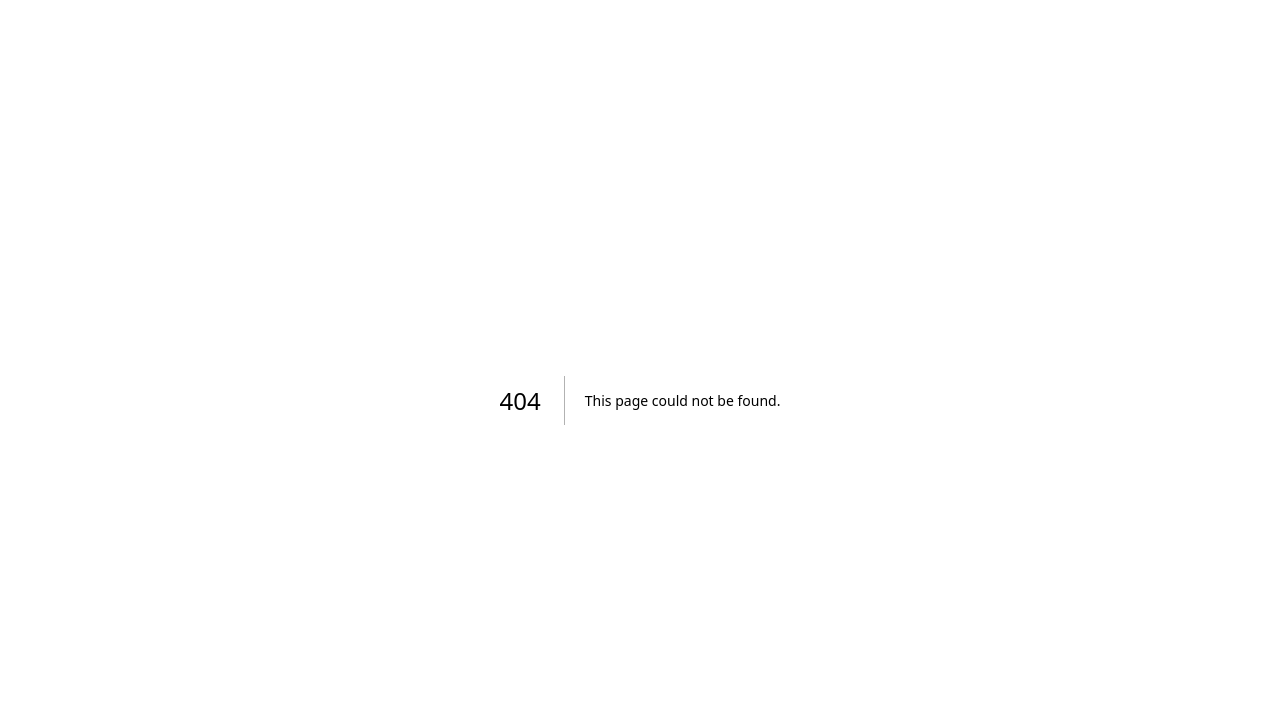
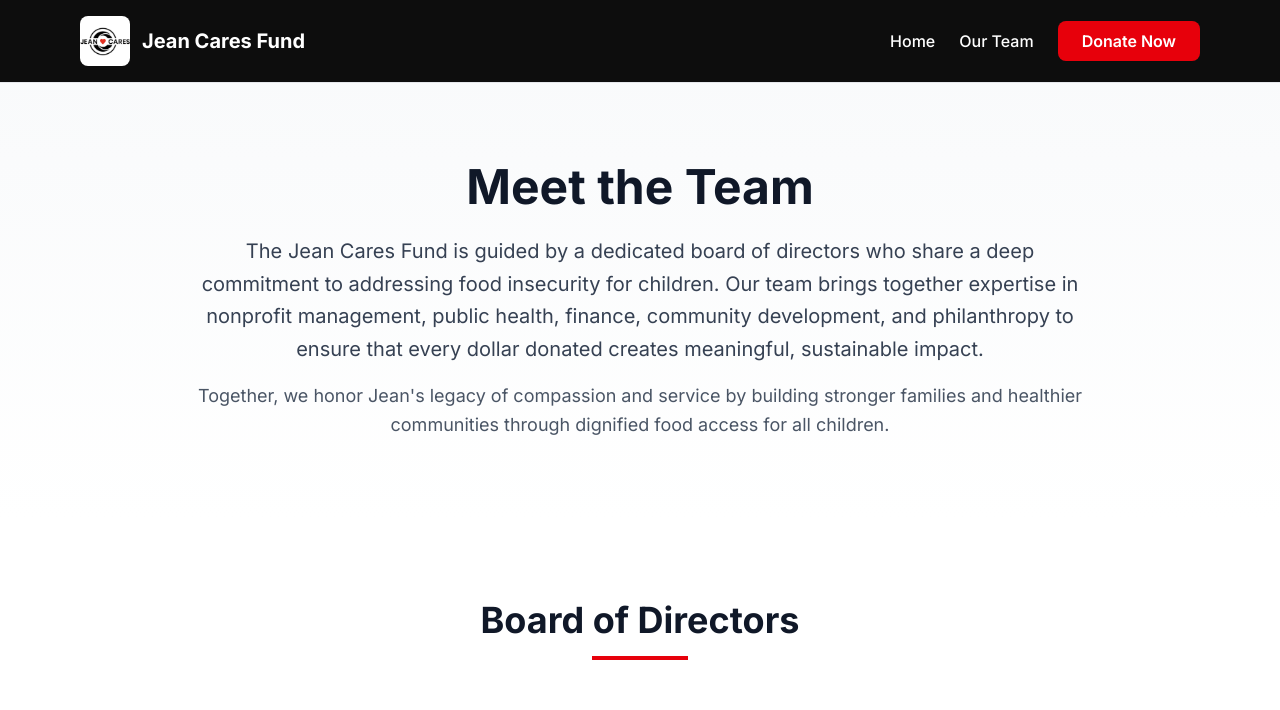
Before and after one commit to gdsakelaris/jeancf-website, a Next.js app: page /team in a window 1280 px wide. Before the commit this address had no page. Shown: the top 710 px of the page. Built offline with nearby package versions, Linux system fonts and the light colour scheme.

Commit message:
Add directors template

```diff
--- /dev/null
+++ b/app/team/page.tsx
@@ -0,0 +1,111 @@
+import { Metadata } from 'next';
+import Navbar from '@/components/Navbar';
+import Footer from '@/components/Footer';
+import TeamMember from '@/components/TeamMember';
+
+export const metadata: Metadata = {
+  title: 'Our Team | Jean Cares Fund',
+  description: 'Meet the dedicated board of directors behind the Jean Cares Fund, working to address food insecurity for children.',
+};
+
+const teamMembers = [
+  {
+    name: 'Lee Lampley',
+    title: 'President',
+    image: '/team/lee-lampley.jpg',
+    bio: `Lee Lampley serves as President of the Jean Cares Fund, bringing extensive leadership experience and a deep commitment to addressing food insecurity for children. Their strategic vision and dedication to community service help guide the organization's mission to honor Jean's legacy of compassion and care.
+
+Lee is passionate about building sustainable programs that provide dignified food access to families in need and ensuring that every child has the nutrition they need to thrive.`,
+  },
+  {
+    name: 'Madan Rajavel',
+    title: 'Vice President',
+    image: '/team/madan-rajavel.jpg',
+    bio: `Madan Rajavel serves as Vice President of the Jean Cares Fund, providing strategic leadership and operational guidance to support the organization's mission. With a strong commitment to social impact and community development, Madan helps ensure that the fund's programs effectively serve children facing food insecurity.
+
+Madan's expertise and collaborative approach are instrumental in advancing the Jean Cares Fund's vision of a world where no child goes hungry.`,
+  },
+  {
+    name: 'Erin Hardnett',
+    title: 'Secretary',
+    image: '/team/erin-hardnett.jpg',
+    bio: `Erin Hardnett serves as Secretary of the Jean Cares Fund, ensuring effective governance and organizational management. With strong attention to detail and commitment to transparency, Erin helps maintain the integrity and accountability of the organization's operations.
+
+Erin is dedicated to supporting the fund's mission of addressing childhood hunger through compassionate giving and community partnership.`,
+  },
+  {
+    name: 'Jay Carter',
+    title: 'Treasurer',
+    image: '/team/jay-carter.jpg',
+    bio: `Jay Carter serves as Treasurer of the Jean Cares Fund, overseeing financial management and ensuring responsible stewardship of donor contributions. With expertise in nonprofit finance, Jay helps ensure that every dollar donated is used effectively to serve children in need.
+
+Jay's commitment to financial transparency and accountability supports the fund's goal of building sustainable, impactful programs that address food insecurity.`,
+  },
+];
+
+export default function TeamPage() {
+  return (
+    <div className="min-h-screen flex flex-col">
+      <Navbar showDonateButton={true} />
+
+      <main className="flex-grow">
+        {/* Header Section */}
+        <section className="bg-gradient-to-b from-gray-50 to-white py-20 px-4">
+          <div className="max-w-7xl mx-auto">
+            <h1 className="text-4xl md:text-5xl font-bold text-gray-900 mb-6 text-center">
+              Meet the Team
+            </h1>
+            <p className="text-xl text-gray-700 max-w-4xl mx-auto text-center leading-relaxed">
+              The Jean Cares Fund is guided by a dedicated board of directors who share a deep commitment to addressing food insecurity for children. Our team brings together expertise in nonprofit management, public health, finance, community development, and philanthropy to ensure that every dollar donated creates meaningful, sustainable impact.
+            </p>
+            <p className="text-lg text-gray-600 max-w-4xl mx-auto text-center mt-4 leading-relaxed">
+              Together, we honor Jean's legacy of compassion and service by building stronger families and healthier communities through dignified food access for all children.
+            </p>
+          </div>
+        </section>
+
+        {/* Board of Directors Section */}
+        <section className="py-20 px-4 bg-white">
+          <div className="max-w-7xl mx-auto">
+            <h2 className="text-3xl md:text-4xl font-bold text-gray-900 mb-4 text-center">
+              Board of Directors
+            </h2>
+            <div className="w-24 h-1 bg-red-600 mx-auto mb-16"></div>
+
+            <div className="grid md:grid-cols-2 gap-12">
+              {teamMembers.map((member) => (
+                <TeamMember
+                  key={member.name}
+                  name={member.name}
+                  title={member.title}
+                  bio={member.bio}
+                  image={member.image}
+                />
+              ))}
+            </div>
+          </div>
+        </section>
+
+        {/* Join Us Section */}
+        <section className="bg-gray-50 py-16 px-4">
+          <div className="max-w-4xl mx-auto text-center">
+            <h2 className="text-3xl font-bold text-gray-900 mb-4">
+              Interested in Joining Our Mission?
+            </h2>
+            <p className="text-lg text-gray-700 mb-8 leading-relaxed">
+              We are always looking for passionate individuals who share our commitment to ending childhood hunger. If you are interested in joining the Jean Cares Fund advisory committee or learning more about volunteer opportunities, please reach out.
+            </p>
+            <a
+              href="mailto:contact@jeancaresfund.org"
+              className="inline-block bg-red-600 hover:bg-red-700 text-white px-8 py-3 rounded-lg font-semibold transition-colors shadow-md hover:shadow-lg"
+            >
+              Contact Us
+            </a>
+          </div>
+        </section>
+      </main>
+
+      <Footer />
+    </div>
+  );
+}
--- a/components/Footer.tsx
+++ b/components/Footer.tsx
@@ -16,13 +16,18 @@ export default function Footer() {
             <h4 className="font-bold text-white mb-4">Quick Links</h4>
             <ul className="space-y-2 text-sm">
               <li>
-                <Link href={ROUTES.donate} className="text-gray-400 hover:text-red-600">
-                  Donate
+                <Link href={ROUTES.home} className="text-gray-400 hover:text-red-600">
+                  Home
                 </Link>
               </li>
               <li>
-                <Link href={ROUTES.home} className="text-gray-400 hover:text-red-600">
-                  Home
+                <Link href={ROUTES.team} className="text-gray-400 hover:text-red-600">
+                  Our Team
+                </Link>
+              </li>
+              <li>
+                <Link href={ROUTES.donate} className="text-gray-400 hover:text-red-600">
+                  Donate
                 </Link>
               </li>
             </ul>
--- a/components/Navbar.tsx
+++ b/components/Navbar.tsx
@@ -20,14 +20,28 @@ export default function Navbar({ showDonateButton = true }: NavbarProps) {
           />
           <span className="text-xl font-bold text-white">{BRAND.name}</span>
         </Link>
-        {showDonateButton && (
+        <div className="flex items-center gap-6">
           <Link
-            href={ROUTES.donate}
-            className="bg-red-600 hover:bg-red-700 text-white px-6 py-2 rounded-lg font-semibold transition-all shadow-md hover:shadow-lg"
+            href={ROUTES.home}
+            className="text-white hover:text-red-600 font-medium transition-colors hidden md:block"
           >
-            Donate Now
+            Home
           </Link>
-        )}
+          <Link
+            href={ROUTES.team}
+            className="text-white hover:text-red-600 font-medium transition-colors hidden md:block"
+          >
+            Our Team
+          </Link>
+          {showDonateButton && (
+            <Link
+              href={ROUTES.donate}
+              className="bg-red-600 hover:bg-red-700 text-white px-6 py-2 rounded-lg font-semibold transition-all shadow-md hover:shadow-lg"
+            >
+              Donate Now
+            </Link>
+          )}
+        </div>
       </div>
     </nav>
   );
--- /dev/null
+++ b/components/TeamMember.tsx
@@ -0,0 +1,28 @@
+import Image from 'next/image';
+
+interface TeamMemberProps {
+  name: string;
+  title: string;
+  bio: string;
+  image: string;
+}
+
+export default function TeamMember({ name, title, bio, image }: TeamMemberProps) {
+  return (
+    <div className="bg-white rounded-lg shadow-md overflow-hidden hover:shadow-xl transition-shadow">
+      <div className="aspect-square relative bg-gray-200">
+        <Image
+          src={image}
+          alt={name}
+          fill
+          className="object-cover"
+        />
+      </div>
+      <div className="p-6">
+        <h3 className="text-2xl font-bold text-gray-900 mb-2">{name}</h3>
+        <p className="text-red-600 font-semibold mb-4">{title}</p>
+        <p className="text-gray-700 leading-relaxed whitespace-pre-line">{bio}</p>
+      </div>
+    </div>
+  );
+}
--- a/lib/constants.ts
+++ b/lib/constants.ts
@@ -30,6 +30,7 @@ export const ROUTES = {
   home: "/",
   donate: "/donate",
   success: "/success",
+  team: "/team",
 } as const;
 
 // Validation constants
```
